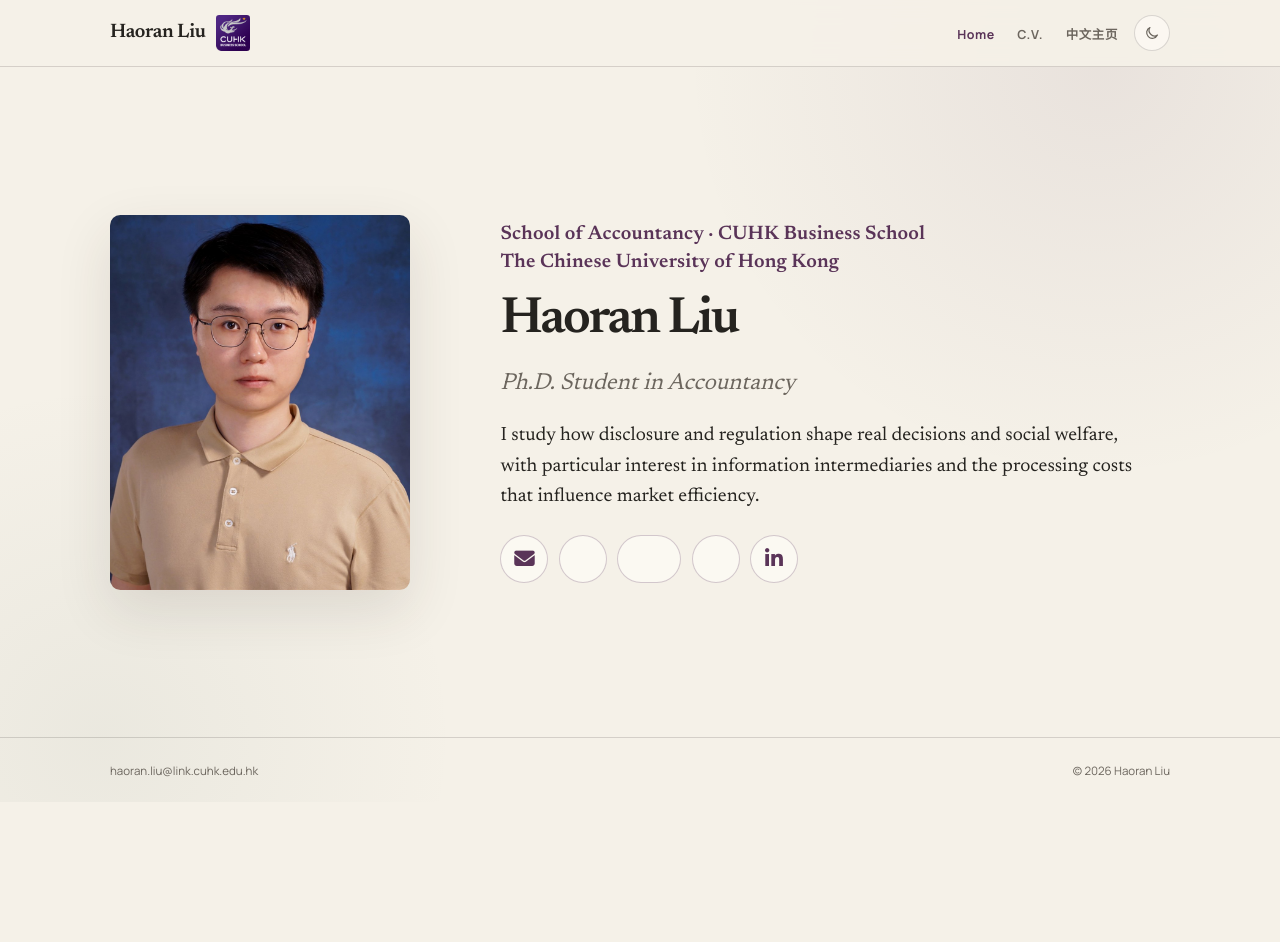
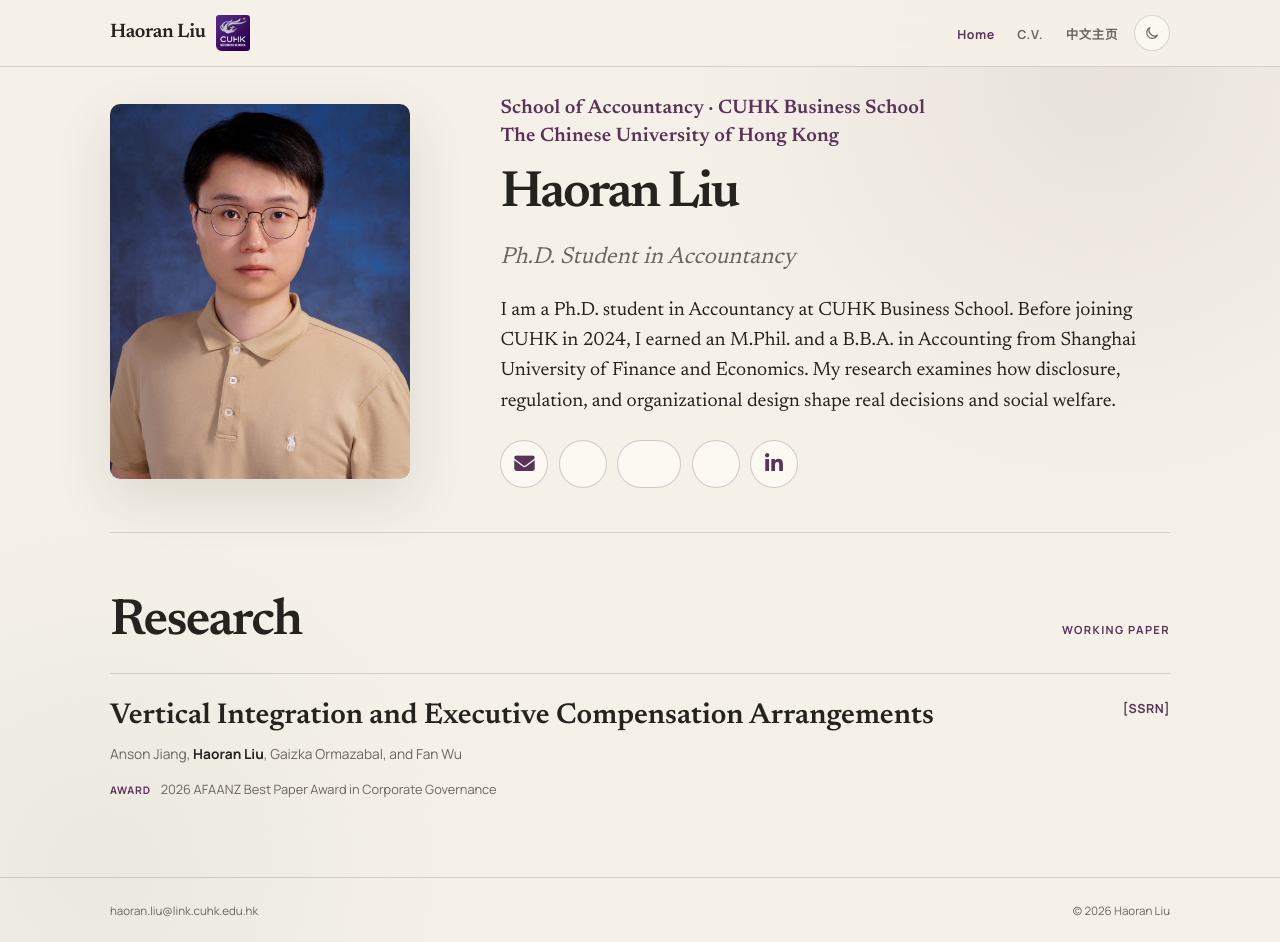
Before and after one commit to haoran-l/haoran-l.github.io, a plain HTML site: page index.html in a window 1280 px wide. Before the commit the page ends 802 px from the top, so only its background shows below. Drawn offline with Linux system fonts and the light colour scheme; some icons are missing.

Commit message:
Add working paper to homepage

```diff
--- a/assets/css/styles.css
+++ b/assets/css/styles.css
@@ -214,12 +214,11 @@ img {
 }
 
 .home {
-  min-height: calc(100svh - 130px);
   display: grid;
   grid-template-columns: minmax(280px, 0.62fr) minmax(0, 1.38fr);
   gap: clamp(3rem, 7vw, 6rem);
   align-items: center;
-  padding: clamp(3.25rem, 7vh, 5.5rem) 0;
+  padding: clamp(1.65rem, 3.5vh, 2.75rem) 0 clamp(2.75rem, 5vh, 4rem);
 }
 
 .home-copy {
@@ -388,6 +387,92 @@ html[lang="zh-Hans"] .home h1 span {
   display: grid;
 }
 
+.research-section {
+  padding: clamp(2.75rem, 5vw, 4.5rem) 0 clamp(3.5rem, 6vw, 5.5rem);
+  border-top: 1px solid var(--line);
+}
+
+.research-heading {
+  display: flex;
+  align-items: baseline;
+  justify-content: space-between;
+  gap: 2rem;
+  margin-bottom: 1.5rem;
+}
+
+.research-heading h2 {
+  margin: 0;
+  font-family: var(--serif);
+  font-size: clamp(2.1rem, 4vw, 3.2rem);
+  font-weight: 520;
+  letter-spacing: -0.035em;
+  line-height: 1;
+}
+
+.research-heading p {
+  margin: 0;
+  color: var(--plum);
+  font-size: 0.7rem;
+  font-weight: 700;
+  letter-spacing: 0.12em;
+  text-transform: uppercase;
+}
+
+.paper-entry {
+  display: grid;
+  grid-template-columns: minmax(0, 1fr) auto;
+  gap: 2rem;
+  align-items: start;
+  padding: 1.6rem 0 0;
+  border-top: 1px solid var(--line);
+}
+
+.paper-entry h3 {
+  margin: 0;
+  font-family: var(--serif);
+  font-size: clamp(1.35rem, 2.3vw, 1.8rem);
+  font-weight: 560;
+  line-height: 1.25;
+}
+
+.paper-authors {
+  margin: 0.5rem 0 0;
+  color: var(--muted);
+  font-size: 0.86rem;
+}
+
+.paper-authors strong {
+  color: var(--ink);
+  font-weight: 650;
+}
+
+.paper-award {
+  margin: 0.85rem 0 0;
+  color: var(--muted);
+  font-size: 0.8rem;
+}
+
+.paper-award span {
+  margin-right: 0.45rem;
+  color: var(--plum);
+  font-size: 0.65rem;
+  font-weight: 750;
+  letter-spacing: 0.08em;
+  text-transform: uppercase;
+}
+
+.paper-link {
+  color: var(--plum);
+  font-size: 0.78rem;
+  font-weight: 700;
+  letter-spacing: 0.04em;
+  text-decoration: none;
+}
+
+.paper-link:hover {
+  text-decoration: underline;
+}
+
 .cv-page {
   width: min(1180px, calc(100% - 3rem));
   min-height: calc(100svh - 130px);
@@ -509,7 +594,7 @@ html[lang="zh-Hans"] .home h1 span {
     min-height: auto;
     grid-template-columns: 1fr;
     gap: 2.5rem;
-    padding: 2.75rem 0 3.5rem;
+    padding: 1.6rem 0 3rem;
   }
 
   .portrait-wrap {
@@ -527,6 +612,15 @@ html[lang="zh-Hans"] .home h1 span {
 
   .home h1 {
     font-size: clamp(2.5rem, 12vw, 3.2rem);
+  }
+
+  .research-heading {
+    align-items: flex-end;
+  }
+
+  .paper-entry {
+    grid-template-columns: 1fr;
+    gap: 0.9rem;
   }
 
   .footer-shell {
--- a/index.html
+++ b/index.html
@@ -13,7 +13,7 @@
     <link rel="stylesheet" href="https://cdnjs.cloudflare.com/ajax/libs/academicons/1.9.4/css/academicons.min.css">
     <link rel="stylesheet" href="https://cdnjs.cloudflare.com/ajax/libs/font-awesome/6.4.2/css/all.min.css">
     <script>try{const t=localStorage.getItem("theme");if(t==="light"||t==="dark")document.documentElement.dataset.theme=t}catch(e){}</script>
-    <link rel="stylesheet" href="assets/css/styles.css?v=20260717-4">
+    <link rel="stylesheet" href="assets/css/styles.css?v=20260717-5">
     <script defer src="assets/js/main.js?v=20260717-3"></script>
   </head>
   <body>
@@ -43,7 +43,7 @@
           <h1 id="hero-title">Haoran Liu</h1>
           <p class="role">Ph.D. Student in Accountancy</p>
           <p class="intro">
-            I study how disclosure and regulation shape real decisions and social welfare, with particular interest in information intermediaries and the processing costs that influence market efficiency.
+            I am a Ph.D. student in Accountancy at CUHK Business School. Before joining CUHK in 2024, I earned an M.Phil. and a B.B.A. in Accounting from Shanghai University of Finance and Economics. My research examines how disclosure, regulation, and organizational design shape real decisions and social welfare.
           </p>
 
           <div class="profile-links" aria-label="Academic and professional profiles">
@@ -63,6 +63,21 @@
           </div>
         </figure>
       </section>
+
+      <section class="research-section" aria-labelledby="research-title">
+        <div class="research-heading">
+          <h2 id="research-title">Research</h2>
+          <p>Working Paper</p>
+        </div>
+        <article class="paper-entry">
+          <div>
+            <h3>Vertical Integration and Executive Compensation Arrangements</h3>
+            <p class="paper-authors">Anson Jiang, <strong>Haoran Liu</strong>, Gaizka Ormazabal, and Fan Wu</p>
+            <p class="paper-award"><span>Award</span> 2026 AFAANZ Best Paper Award in Corporate Governance</p>
+          </div>
+          <a class="paper-link" href="https://ssrn.com/abstract=6391439" target="_blank" rel="noreferrer">[SSRN]</a>
+        </article>
+      </section>
     </main>
 
     <footer class="site-footer">
```
Also changed, not shown: cv.html (+1 -1 lines), zh/index.html (+1 -1 lines).
